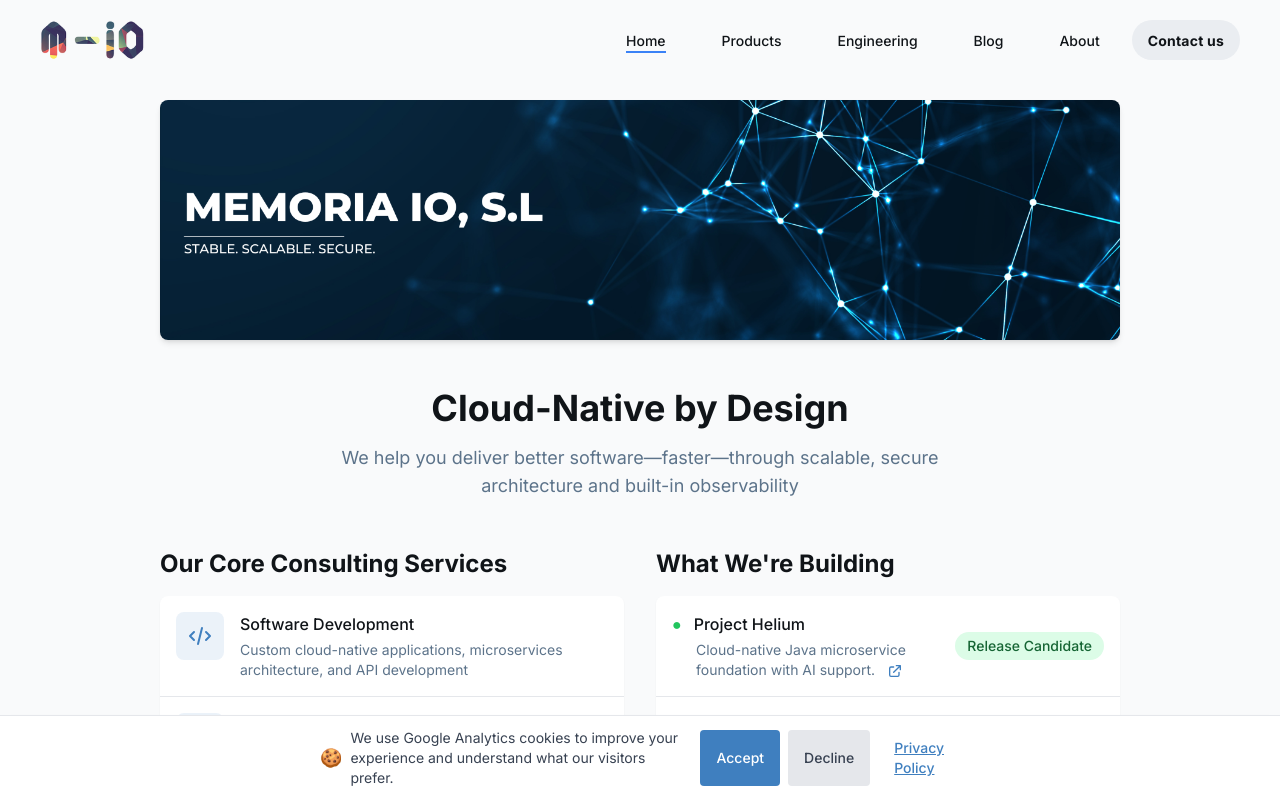
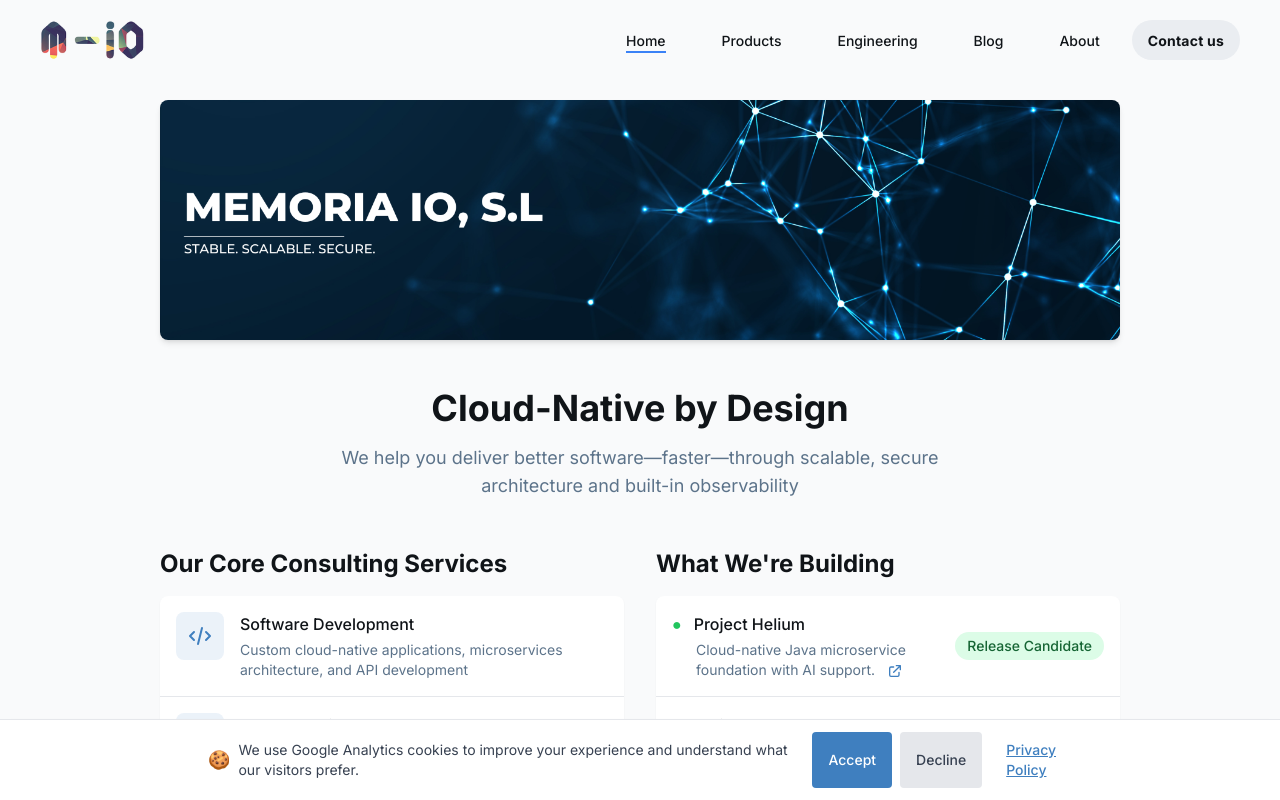
Before and after one commit to memoria-io/memoria-io.github.io, a Vue app: page / in a window 1280 px wide. Shown: the top 800 px of the page. Built offline with nearby package versions, Linux system fonts and the light colour scheme.

Commit message:
wider consent bar

```diff
--- a/src/components/CookieConsent.vue
+++ b/src/components/CookieConsent.vue
@@ -1,7 +1,7 @@
 <template>
     <div v-if="!consentSet" class="fixed bottom-0 left-0 w-full z-50 bg-white border-t border-gray-200 shadow-lg"
         style="font-family: inherit;">
-        <div class="max-w-2xl mx-auto px-4 py-3 flex flex-col md:flex-row items-center justify-between gap-2">
+        <div class="max-w-4xl mx-auto px-4 py-3 flex flex-col md:flex-row items-center justify-between gap-2">
             <span class="text-sm text-gray-700 flex items-center">
                 <span class="mr-2 text-lg">🍪</span>
                 We use Google Analytics cookies to improve your experience and understand what our visitors prefer.
```
